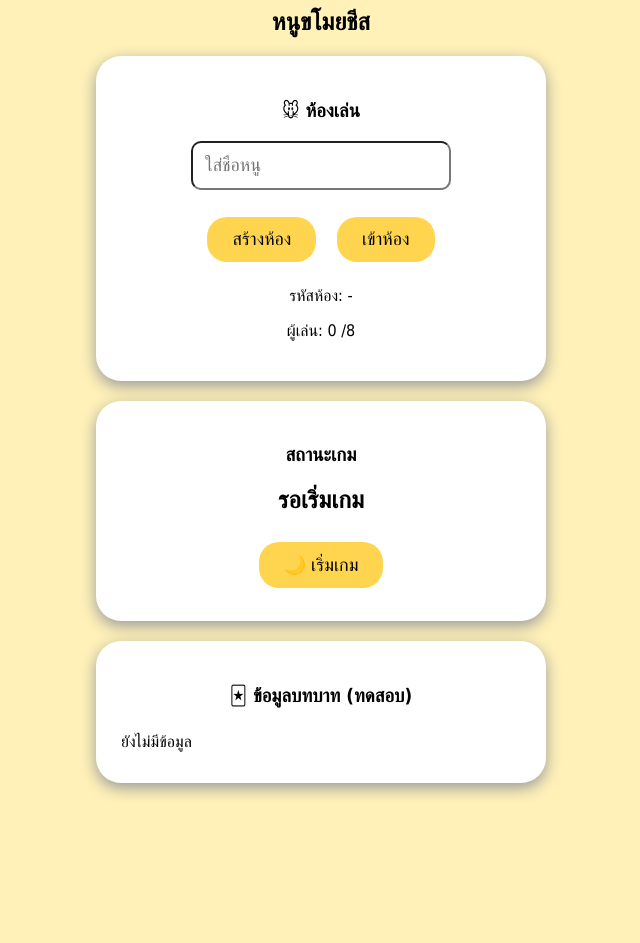
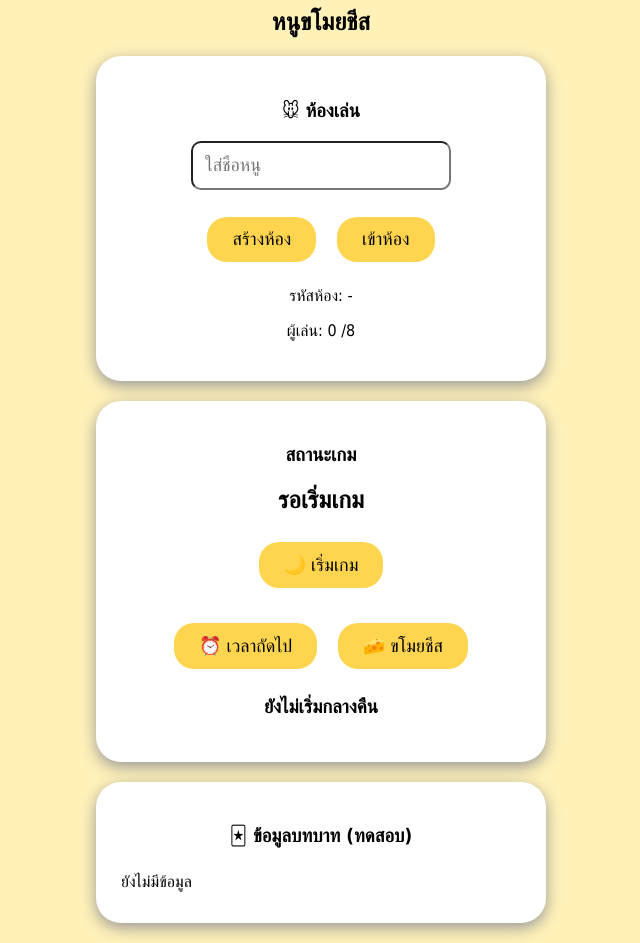
Before and after one commit to usny003-netizen/cheese-heist-game, a plain HTML site: page index.html in a window 1280 px wide. Shown: the part 105-1048 px from the top of the page, without its empty margins (319-959 px from the left). Before the commit the page ends 908 px from the top, so only its background shows below. Drawn offline with Linux system fonts and the light colour scheme.

Commit message:
Update index.html

```diff
--- a/index.html
+++ b/index.html
@@ -87,6 +87,21 @@ placeholder="ใส่ชื่อหนู">
 🌙 เริ่มเกม
 </button>
 
+<br><br>
+
+<button onclick="nextNight()">
+⏰ เวลาถัดไป
+</button>
+
+
+<button onclick="stealCheese()">
+🧀 ขโมยชีส
+</button>
+
+
+<h3 id="nightStatus">
+ยังไม่เริ่มกลางคืน
+</h3>
 
 </div>
 
```
